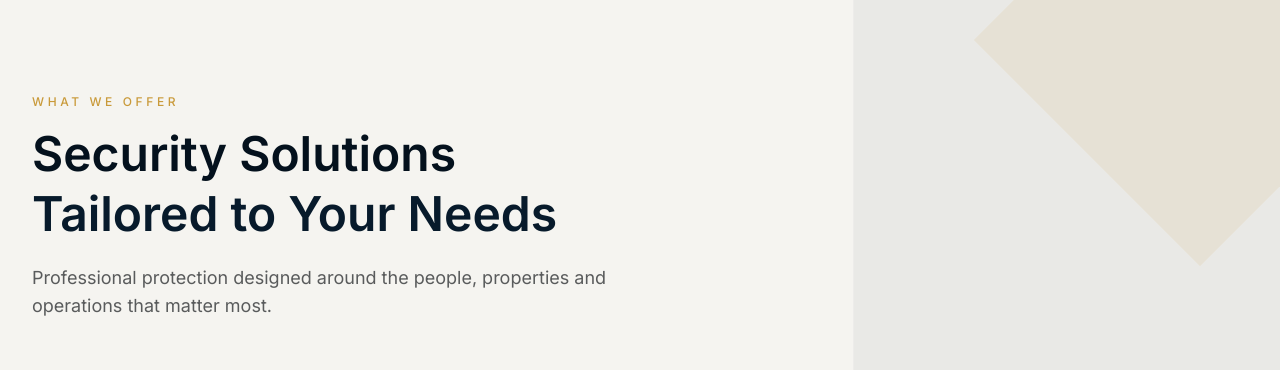
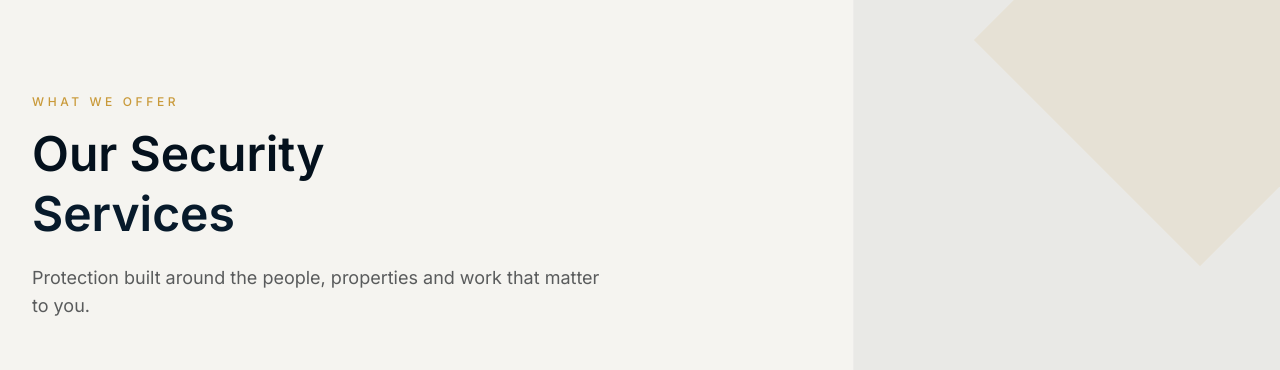
Before and after one commit to Levy254885/neema-security-group, a Next.js app: page / in a window 1280 px wide. Shown: the part 840-1210 px from the top of the page. Built offline with nearby package versions, Linux system fonts and the light colour scheme.

Commit message:
Simplify Services and Hero wording

```diff
--- a/src/components/sections/Services.tsx
+++ b/src/components/sections/Services.tsx
@@ -40,13 +40,13 @@ export default function Services() {
             What We Offer
           </span>
           <h2 className="mt-3 text-3xl sm:text-4xl lg:text-5xl font-semibold text-dark-navy leading-tight">
-            Security Solutions
+            Our Security
             <br />
-            <span className="text-navy">Tailored to Your Needs</span>
+            <span className="text-navy">Services</span>
           </h2>
           <p className="mt-5 text-charcoal/70 text-lg max-w-xl">
-            Professional protection designed around the people, properties and
-            operations that matter most.
+            Protection built around the people, properties and work that
+            matter to you.
           </p>
         </motion.div>
 
```
